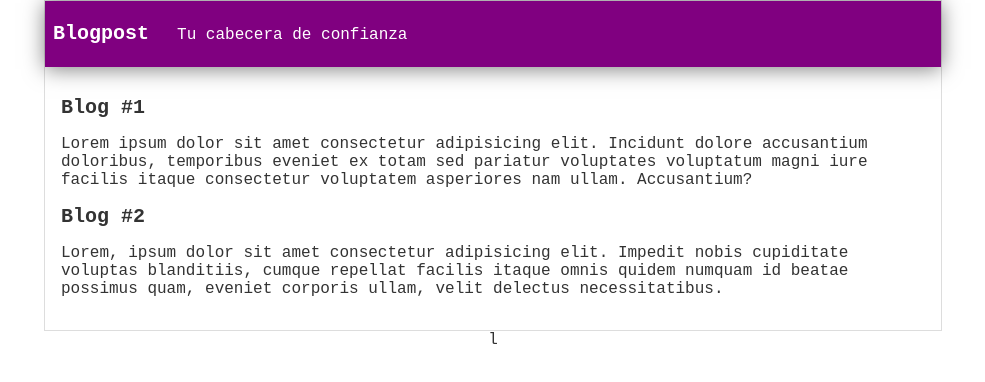
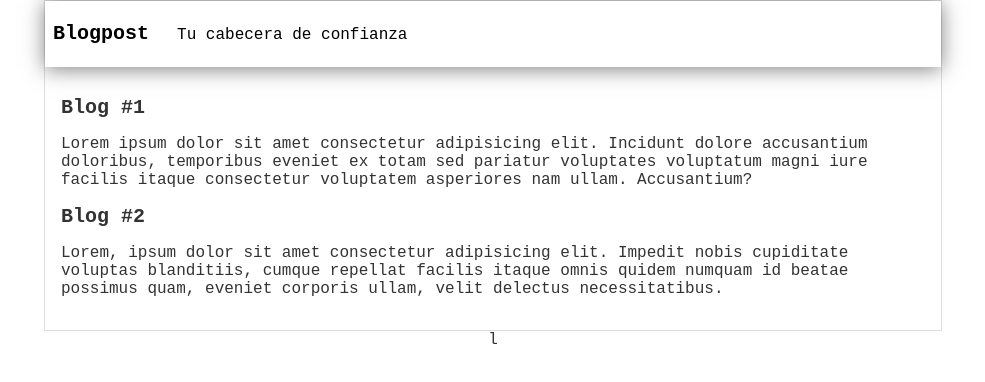
Before and after one commit to javier7767/Hyperblog, a plain HTML site: page index.html in a window 1280 px wide. Shown: the whole page, without its empty margins (147-1132 px from the left). Drawn offline with Linux system fonts and the light colour scheme.

Commit message:
cabecera blanca y titulo cabecera: cabecera de confianza

```diff
--- a/style.css
+++ b/style.css
@@ -8,9 +8,8 @@ body{
 }
 
 #cabecera{
-    background: purple;
     box-shadow:0 2px 20px 0 rgba(0,0,0,.5);
-    color:#fff;font-weight:700;
+    color: black;font-weight:700;
     margin:0;padding:.5em
 }
 
```
